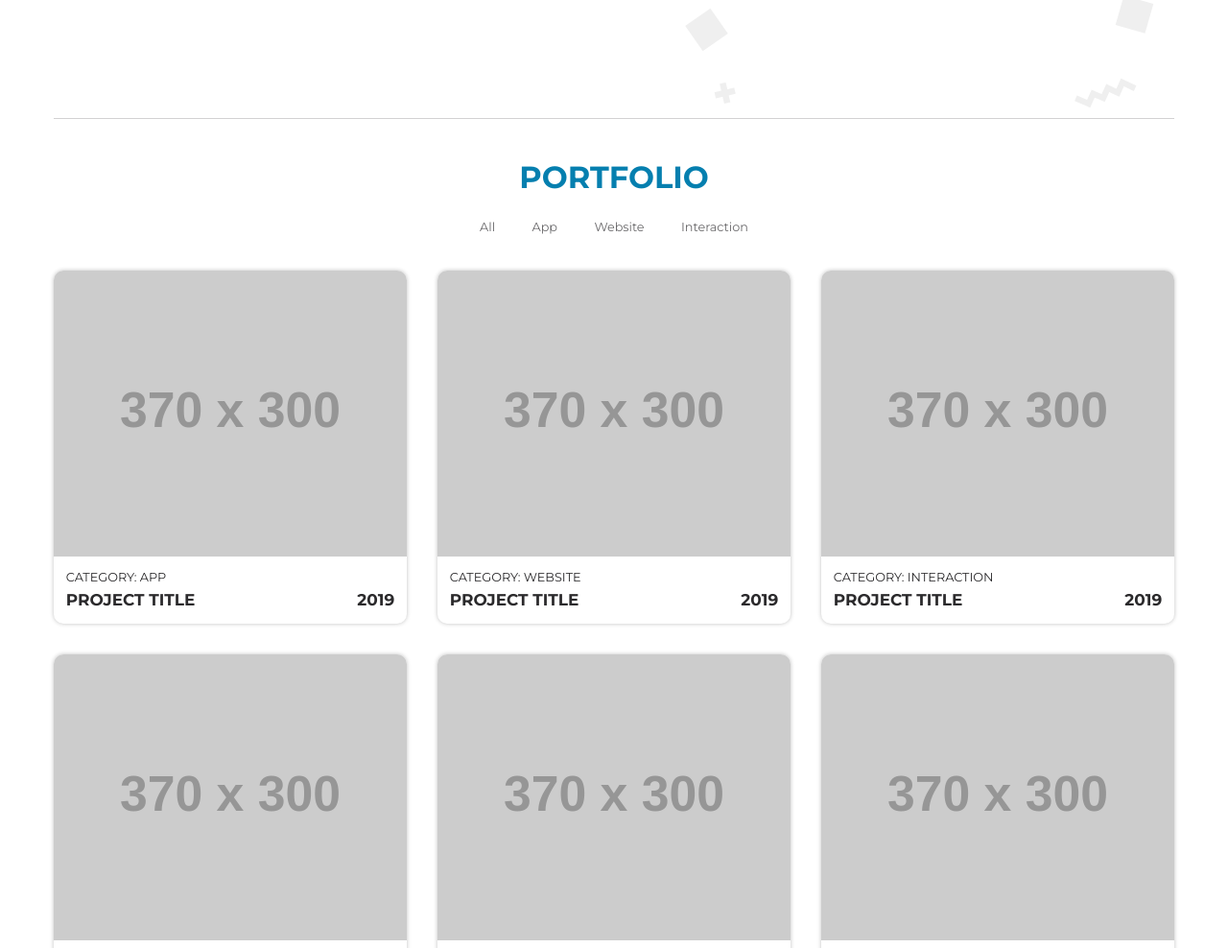
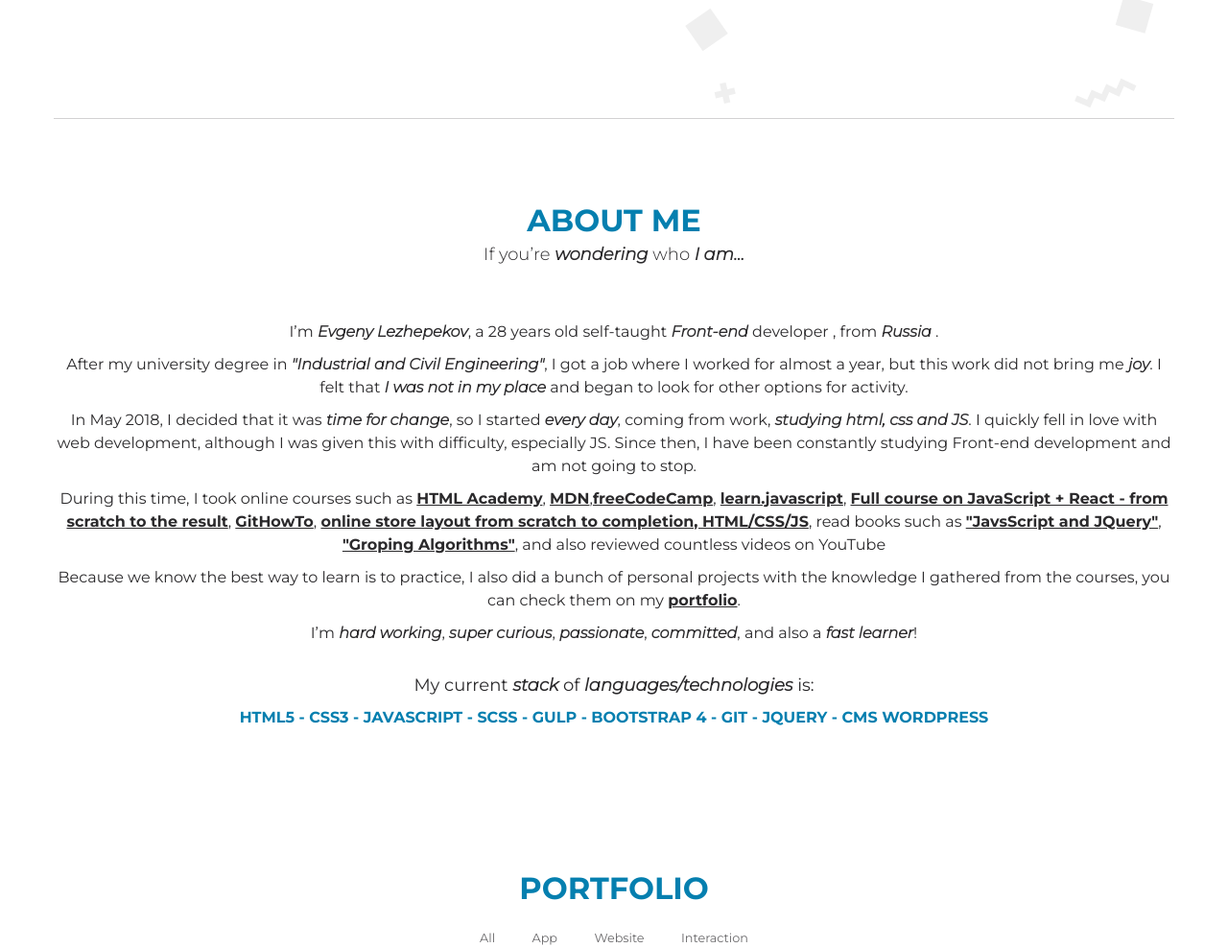
Before and after one commit to ELegek/Portfolio, a website: page app/index.html in a window 1280 px wide. Shown: the part 704-1692 px from the top of the page at 96% size. Drawn offline with nearby package versions, Linux system fonts and the light colour scheme; placeholder pictures from the web are drawn by us.

Commit message:
about content

```diff
--- a/app/index.html
+++ b/app/index.html
@@ -94,13 +94,64 @@
     </div>
   </section>
 
+  <section class="about">
+    <div class="container">
+      <div class="about__inner">
+        <div class="about__content">
+          <h3 class="about__title">ABOUT ME</h3>
+          <p class="about__subtitle">If you’re <span>wondering</span> who <span>I am…</span></p>
+          <div class="about__text">
+            <p>I’m <span>Evgeny Lezhepekov</span>, a 28 years old self-taught <span>Front-end</span> developer , from
+              <span>Russia</span> .
+            </p>
+            <p>After my university degree in <span>"Industrial and Civil Engineering"</span>, I got a job where I worked
+              for almost a year, but this work did not bring me <span>joy</span>. I felt that <span>I was not in my
+                place</span> and
+              began to look
+              for other options for activity.</p>
+            <p>In May 2018, I decided that it was <span>time for change</span>, so I started <span>every day</span>,
+              coming from
+              work, <span>studying
+                html, css and JS</span>. I quickly fell in love with web development, although I was given this with
+              difficulty,
+              especially JS. Since then, I have been constantly studying Front-end development and am not going to stop.
+            </p>
+            <p>During this time, I took online courses such as <a href="https://htmlacademy.ru/study">HTML Academy</a>,
+              <a href="https://developer.mozilla.org/ru/">MDN</a>,<a
+                href="https://www.freecodecamp.org/learn/">freeCodeCamp</a>,
+              <a href="https://learn.javascript.ru/">learn.javascript</a>,
+              <a href="https://www.udemy.com/course/javascript_full/">Full course on JavaScript + React - from scratch
+                to the result</a>,
+              <a href="https://githowto.com/ru/setup">GitHowTo</a>, <a
+                href="https://www.udemy.com/course/htmlcssjs/?referralCode=FDE00A782EA66AEE549D">online store layout
+                from scratch to completion,
+                HTML/CSS/JS</a>, read books such as <a
+                href="https://monster-book.com/javascript-i-jquery-interaktivnaya-veb-razrabotka">"JavsScript and
+                JQuery"</a>, <a
+                href="https://www.litres.ru/aditya-bhargava/grokaem-algoritmy-illustrirovannoe-posobie-dlya-p-39158380/?yclid=18174554154073611916&utm_medium=cpc&utm_source=yandex&utm_campaign=DSA_~402475360%7C47897814&utm_term=&utm_content=v2%7C%7C8331626511%7C%7C938794%7C%7C%7C%7C1%7C%7Cpremium%7C%7Cnone%7C%7Csearch%7C%7Cno&k50id=01000000938794_%D0%92%D1%81%D0%B5%20%D1%81%D1%82%D1%80%D0%B0%D0%BD%D0%B8%D1%86%D1%8B">"Groping
+                Algorithms"</a>, and also reviewed countless videos on YouTube
+            </p>
+            <p>Because we know the best way to learn is to practice, I also did a bunch of personal projects with the
+              knowledge I gathered from the courses, you can check them on my <a href="#portfolio">portfolio</a>.</p>
+
+            <p>I’m <span>hard working</span>, <span>super curious</span>, <span>passionate</span>,
+              <span>committed</span>, and also a <span>fast learner</span>!
+            </p>
+            <p class="about__stack">My current <span>stack</span> of <span>languages/technologies</span> is:</p>
+            <p class="about__technologies">HTML5 - CSS3 - JAVASCRIPT - SCSS - GULP - BOOTSTRAP 4 - GIT - JQUERY - CMS
+              WORDPRESS</p>
+          </div>
+
+        </div>
+
+      </div>
+
+    </div>
+
+  </section>
 
 
-
-  <div class="works">
-
-
-
+  <section class="works" id="portfolio">
     <div class="container">
 
       <div class="works__wrapper">
@@ -219,40 +270,10 @@
         </div>
       </div>
     </div>
-  </div>
+  </section>
 
 
-  <section class="about">
-    <div class="container">
-      <div class="about__inner">
-        <div class="about__content">
-          <h3 class="about__title">ABOUT ME</h3>
-          <p class="about__subtitle">If you’re <span>wondering</span> who <span>I am…</span></p>
-          <div class="about__text">
-            <p>I’m <span>Evgeny Lezhepekov</span>, a 28 years old self-taught <span>Front-end</span> developer , from
-              <span>Russia</span> .
-            </p>
-            <p>After my university degree in <span>"Industrial and Civil Engineering"</span>, I got a job where I worked
-              for almost a year, but this work did not bring me <span>joy</span>. I felt that <span>I was not in my
-                place</span> and
-              began to look
-              for other options for activity.</p>
-            <p>In May 2018, I decided that it was <span>time for change</span>, so I started <span>every day</span>,
-              coming from
-              work, <span>studying
-                html, css and JS</span>. I quickly fell in love with web development, although I was given this with
-              difficulty,
-              especially JS. Since then, I have been constantly studying Front-end development and am not going to stop.
-            </p>
-          </div>
 
-        </div>
-
-      </div>
-
-    </div>
-
-  </section>
 
 
 
--- a/app/scss/blocks/about.scss
+++ b/app/scss/blocks/about.scss
@@ -1,3 +1,7 @@
+.about {
+    padding: 50px 0;
+}
+
 .about__inner {
     padding: 40px 0;
 }
@@ -39,4 +43,31 @@
         font-style: italic;
         font-weight: 600;
     }
+
+    a {
+        font-weight: 700;
+        text-decoration: underline;
+        transition: all .2s linear;
+
+        &:hover {
+            color: #057faf;
+        }
+    }
 }
+
+.about__stack {
+    margin-top: 30px;
+    font-size: 18px;
+    color: #2B2A2C;
+    font-weight: 400;
+    line-height: 24px;
+}
+
+.about__technologies {
+    width: 70%;
+    margin: 0 auto;
+    text-align: center;
+    color: #057faf;
+    font-weight: 700;
+    font-size: 16px;
+}
--- a/app/scss/blocks/footer.scss
+++ b/app/scss/blocks/footer.scss
@@ -1,5 +1,5 @@
 .footer {
-    padding: 3rem 0;
+    padding: 50px 0;
     background-color: #2B2A2C;
 }
 
--- a/app/scss/blocks/mobile__menu.scss
+++ b/app/scss/blocks/mobile__menu.scss
@@ -20,6 +20,7 @@
   flex-direction: column;
   align-items: center;
   width: 100%;
+  height: 100%;
   margin-top: 100px;
   padding: 30px 15px;
 }
--- a/app/scss/blocks/works.scss
+++ b/app/scss/blocks/works.scss
@@ -1,5 +1,5 @@
 .works {
-    margin: 2.8rem 0
+    padding: 50px 0;
 }
 
 .works__wrapper {
```
Also changed, not shown: app/css/blocks/about.min.css, app/css/blocks/footer.min.css, app/css/blocks/mobile__menu.min.css, app/css/blocks/works.min.css, app/css/style.min.css.
